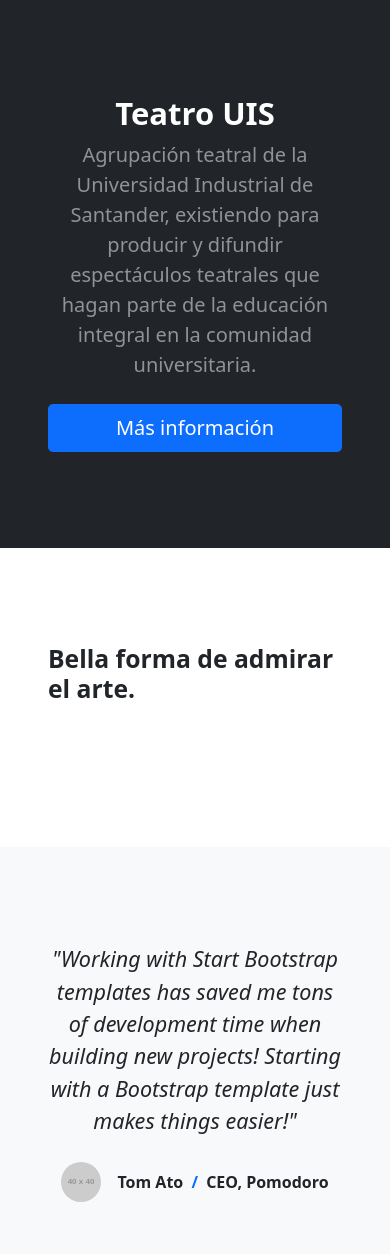
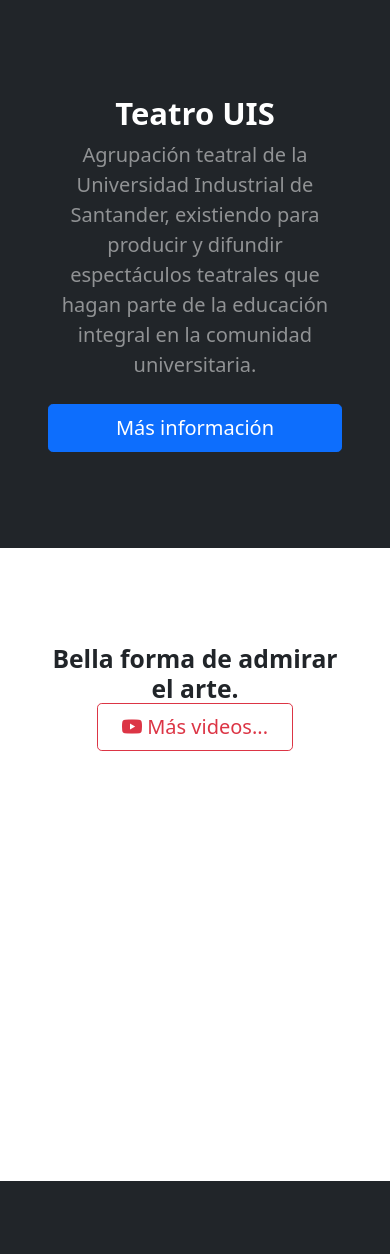
Before and after one commit to PhantomBlack219/ProyectoTeatro, a Django app: page / in a window 390 px wide; the page is wider, and only the part inside the window is pictured. Shown: the part 57-1311 px from the top of that part. Run offline with Django 4.2, Linux system fonts and the light colour scheme; grey boxes labelled with a size stand in for pictures from a placeholder-image service; some libraries are stand-ins or nearby versions.

Commit message:
Index visual e iconos de las paginas

```diff
--- a/Teatro/teatro/obras/templates/Home/index.html
+++ b/Teatro/teatro/obras/templates/Home/index.html
@@ -4,7 +4,7 @@
 {% block headers %}
     <title>TUIS - Teatro UIS</title>
     <!-- Favicon-->
-    <link rel="icon" type="image/x-icon" href="favicon.ico" />
+    <link rel="icon" type="image/x-icon" href="https://soyteatro.com/wp-content/uploads/2016/05/Teatro.png" />
     <!-- Bootstrap icons-->
     <link href="https://cdn.jsdelivr.net/npm/bootstrap-icons@1.5.0/font/bootstrap-icons.css" rel="stylesheet" />
     <!-- Core theme CSS (includes Bootstrap)-->
@@ -30,30 +30,37 @@
     </div>
 </header>
 <!-- Features section-->
-<section class="py-5" id="features">
+<section class="py-5 h-75 d" id="features">
     <div class="container px-5 my-5">
         <div class="row gx-5">
-            <div class="col-lg-4 mb-5 mb-lg-0 "><h2 class="fw-bolder mb-0 ">Bella forma de admirar el arte.</h2></div>
-            <div class="embed-responsive embed-responsive-16by9 ol-xl-5 col-xxl-6 d-none d-xl-block text-center rounded-3 container-fluid justify-content-center">
-                <iframe class="embed-responsive-item " style="height: 180%; width: 120%" src="https://www.youtube.com/embed/SEEtlJSDfbg" allowfullscreen></iframe>
-              </div>
+            <div class="col-lg-4 mb-5 mb-lg-0 text-center"><h2 class="fw-bolder mb-0 ">Bella forma de admirar el arte.</h2>
+
+              <div class="d-grid gap-3 d-sm-flex justify-content-sm-center justify-content-xl-start justify-content-center">
+                <a class="btn btn-outline-danger btn-lg px-4 me-sm-3 col -6 " href="https://www.youtube.com/channel/UC5XA15ElRkFfnbLMgTPKeQQ">
+                  <span class="bi bi-youtube"></span> Más videos...
+                </a>
+
+            </div>
+            </div>
+            <div class="embed-responsive embed-responsive-4by3 ol-xl-5 col-xxl-6 d-none d-xl-block text-center rounded-3 container-fluid justify-content-right mb-2">
+                <iframe class="embed-responsive-item " style="height: 240%; width: 120%" src="https://www.youtube.com/embed/SEEtlJSDfbg" allowfullscreen></iframe>
         </div>
-
+      </div>
     </div>
 </section>
 <!-- Testimonial section-->
-<div class="py-5 bg-light">
+<div class="py-5 bg-dark">
     <div class="container px-5 my-5">
         <div class="row gx-5 justify-content-center">
             <div class="col-lg-10 col-xl-7">
                 <div class="text-center">
-                    <div class="fs-4 mb-4 fst-italic">"Working with Start Bootstrap templates has saved me tons of development time when building new projects! Starting with a Bootstrap template just makes things easier!"</div>
+                    <div class="fs-4 mb-4 fst-italic text-white">"El teatro es poesía que se sale del libro para hacerse humana"</div>
                     <div class="d-flex align-items-center justify-content-center">
-                        <img class="rounded-circle me-3" src="https://dummyimage.com/40x40/ced4da/6c757d" alt="..." />
-                        <div class="fw-bold">
-                            Tom Ato
-                            <span class="fw-bold text-primary mx-1">/</span>
-                            CEO, Pomodoro
+                        <img class="rounded-circle me-3 h-75" src="https://www.latercera.com/resizer/AVFF3SdKQdHHvXnpqelz4olvSbc=/50x50/smart/arc-anglerfish-arc2-prod-copesa.s3.amazonaws.com/public/ZKDYF2IYLVBTVIE7ND7CPNHJFE.jpg" alt="..." />
+                        <div class="fw-bold text-white-50">
+                            Federico García Lorca
+                            <span class="fw-bold text-primary mx-1 text-white-50">/</span>
+                            Poeta
                         </div>
                     </div>
                 </div>
--- a/Teatro/teatro/obras/templates/Quienes_somos/QuienesSomos.html
+++ b/Teatro/teatro/obras/templates/Quienes_somos/QuienesSomos.html
@@ -4,7 +4,7 @@
 {% block headers %}
     <title>¿Quienes Somos?</title>
     <!-- Favicon-->
-    <link rel="icon" type="image/x-icon" href="assets/favicon.ico" />
+    <link rel="icon" type="image/x-icon" href="https://soyteatro.com/wp-content/uploads/2016/05/Teatro.png" />
     <!-- Bootstrap icons-->
     <link href="https://cdn.jsdelivr.net/npm/bootstrap-icons@1.5.0/font/bootstrap-icons.css" rel="stylesheet" />
     <!-- Core theme CSS (includes Bootstrap)-->
--- a/Teatro/teatro/obras/templates/oteatro/obras.html
+++ b/Teatro/teatro/obras/templates/oteatro/obras.html
@@ -3,7 +3,7 @@
     {% block headers %}
     <title>Obras</title>
     <!-- Favicon-->
-    <link rel="icon" type="image/x-icon" href="assets/favicon.ico" />
+    <link rel="icon" type="image/x-icon" href="https://soyteatro.com/wp-content/uploads/2016/05/Teatro.png" />
     <!-- Bootstrap icons-->
     <link href="https://cdn.jsdelivr.net/npm/bootstrap-icons@1.5.0/font/bootstrap-icons.css" rel="stylesheet" />
     <!-- Core theme CSS (includes Bootstrap)-->
```
Also changed, not shown: 3 other files.
